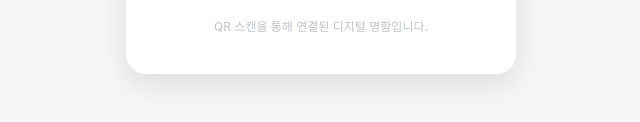
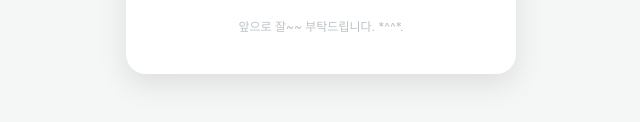
Before and after one commit to kimkeunho7890-ux/mycard, a plain HTML site: page index.html in a window 1280 px wide. Shown: the part 566-688 px from the top of the page, 319-959 px from the left. Drawn offline with Linux system fonts and the light colour scheme.

Commit message:
Modify footer text in index.html
Updated footer text to include a friendly message.

```diff
--- a/index.html
+++ b/index.html
@@ -76,7 +76,7 @@
 
     <button class="btn" onclick="generateVCard()">연락처 저장하기</button>
 
-    <div class="footer">QR 스캔을 통해 연결된 디지털 명함입니다.</div>
+    <div class="footer">앞으로 잘~~ 부탁드립니다. *^^*.</div>
 </div>
 
 <script>
```
